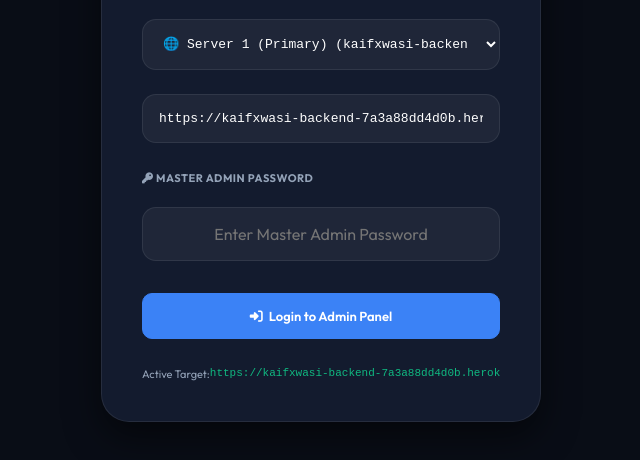
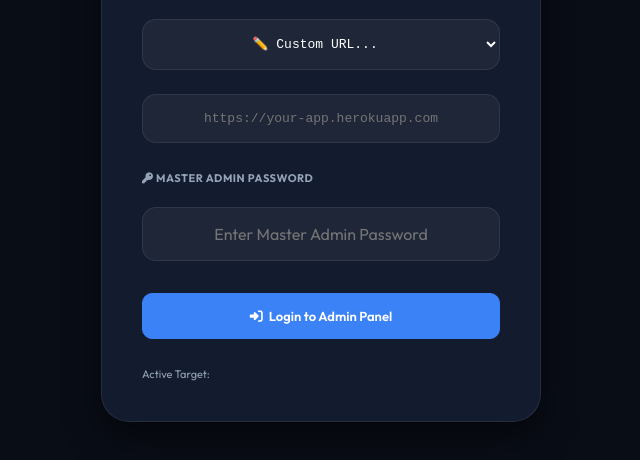
Before and after one commit to KaifxChaudhary-dev/KaifxWasi-Frontend, a website: page admin.html in a window 1280 px wide. Shown: the part 314-774 px from the top of the page, without its empty margins (319-959 px from the left). Drawn offline with Linux system fonts and the light colour scheme.

Commit message:
refactor: remove all hardcoded and fixed backend URLs across frontend

```diff
--- a/admin.html
+++ b/admin.html
@@ -389,7 +389,7 @@
                         <h4 style="font-size: 14px; font-weight: 700; color: white;">Heroku Backend API URL</h4>
                         <span id="adminBackendPingBadge" style="font-size: 11px; padding: 2px 8px; border-radius: 99px; background: rgba(16, 185, 129, 0.15); color: #10b981; font-weight: 700;">🟢 Live</span>
                     </div>
-                    <input type="text" id="adminBackendUrlInput" style="width: 100%; max-width: 520px; margin-top: 6px; padding: 8px 12px; background: var(--bg-input); border: 1px solid var(--border-glass); border-radius: 8px; color: #f8fafc; font-size: 13px; font-family: monospace;" placeholder="https://kaifxwasi-backend-7a3a88dd4d0b.herokuapp.com">
+                    <input type="text" id="adminBackendUrlInput" style="width: 100%; max-width: 520px; margin-top: 6px; padding: 8px 12px; background: var(--bg-input); border: 1px solid var(--border-glass); border-radius: 8px; color: #f8fafc; font-size: 13px; font-family: monospace;" placeholder="https://your-backend-app.herokuapp.com">
                 </div>
             </div>
             <div style="display: flex; gap: 8px;">
@@ -473,9 +473,7 @@
     </div>
 
     <script>
-        const DEFAULT_SERVERS = [
-            { name: 'Server 1 (Primary)', url: 'https://kaifxwasi-backend-7a3a88dd4d0b.herokuapp.com' }
-        ];
+        const DEFAULT_SERVERS = [];
 
         function getSavedServers() {
             try {
@@ -485,7 +483,7 @@
                     if (Array.isArray(parsed) && parsed.length > 0) return parsed;
                 }
             } catch (e) {}
-            return [...DEFAULT_SERVERS];
+            return [];
         }
 
         function saveServersList(servers) {
@@ -500,9 +498,12 @@
             let url = localStorage.getItem('kaif_backend_url') || localStorage.getItem('backend_url');
             if (!url) {
                 const servers = getSavedServers();
-                url = servers[0]?.url || 'https://kaifxwasi-backend-7a3a88dd4d0b.herokuapp.com';
+                url = servers[0]?.url || '';
             }
-            return url.replace(/\/+$/, '');
+            if (!url && window.location.hostname !== 'localhost' && !window.location.hostname.includes('vercel.app')) {
+                url = window.location.origin;
+            }
+            return (url || '').replace(/\/+$/, '');
         }
 
         function setBackendUrl(url, serverName = null) {
```
Also changed, not shown: index.html (+22 -10 lines).
